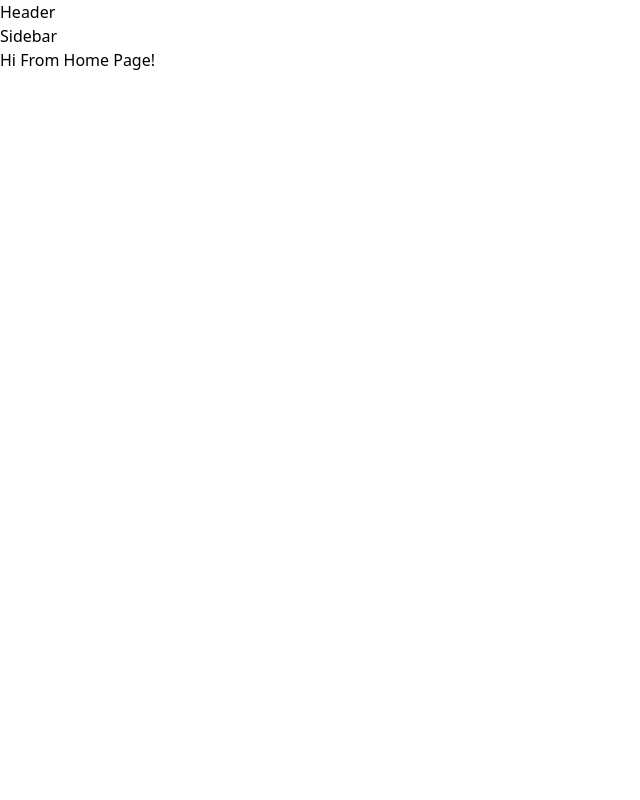
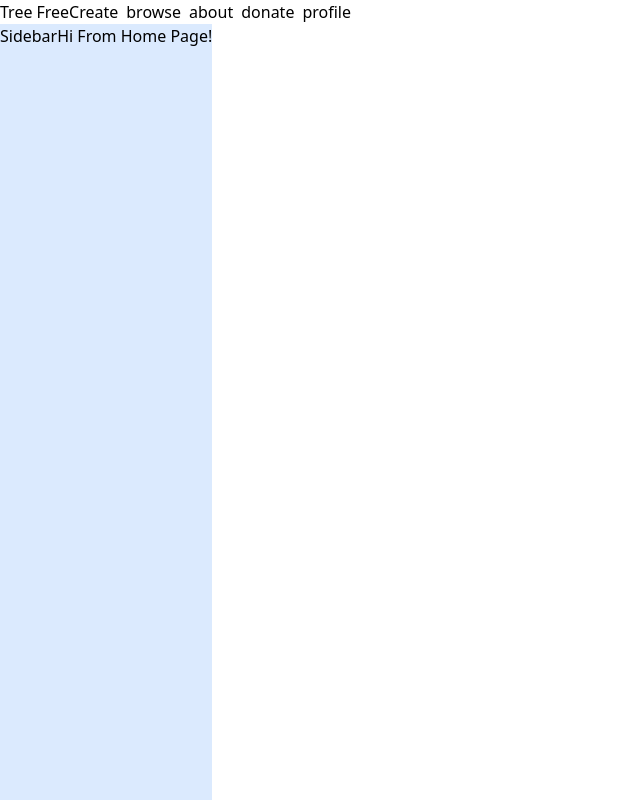
Before and after one commit to Matt-Eva/freecreate-nextjs, a Next.js app: page / in a window 1280 px wide. Shown: the whole page, without its empty margins (0-640 px from the left). Built offline with nearby package versions, Linux system fonts and the light colour scheme.

Commit message:
integrating tailwind into layout

```diff
--- a/src/app/_components/footer.tsx
+++ b/src/app/_components/footer.tsx
@@ -1,7 +1,13 @@
+import Link from "next/link";
+
 function Footer() {
   return (
-    <footer className="sm:hidden">
-      <nav>Footer</nav>
+    <footer className="fixed bottom-0 z-10 bg-red-100 w-full sm:hidden ">
+      <nav>
+        <Link href="/">🔍</Link>
+        <Link href="/read">📖</Link>
+        <Link href="/library">♥</Link>
+      </nav>
     </footer>
   );
 }
--- a/src/app/_components/header.tsx
+++ b/src/app/_components/header.tsx
@@ -1,7 +1,28 @@
+import Link from "next/link";
+
 export default function Header() {
   return (
-    <header>
-      <nav>Header</nav>
+    <header className="fixed top-0 h-6">
+      <nav className="flex">
+        <div className="mr-1">Tree</div>
+        <h1 className="mr-2">
+          <Link href="/" className="">
+            FreeCreate
+          </Link>
+        </h1>
+        <Link href="/" className="hidden sm:inline mr-2">
+          browse
+        </Link>
+        <Link href="/about" className="mr-2">
+          about
+        </Link>
+        <Link href="/donate" className="mr-2">
+          donate
+        </Link>
+        <Link href="/profile" className="hidden sm:block ml-auto mr-1">
+          profile
+        </Link>
+      </nav>
     </header>
   );
 }
--- a/src/app/_components/sidebar.tsx
+++ b/src/app/_components/sidebar.tsx
@@ -1,3 +1,5 @@
+import Link from "next/link";
+
 function Sidebar() {
   return (
     <aside className="hidden sm:block">
--- a/src/app/layout.tsx
+++ b/src/app/layout.tsx
@@ -19,11 +19,13 @@ export default function RootLayout({
   children: React.ReactNode;
 }>) {
   return (
-    <html lang="en">
-      <body>
+    <html lang="en" className="h-full">
+      <body className="h-full">
         <Header />
-        <Sidebar />
-        {children}
+        <main className="fixed h-full top-6 bg-blue-100 sm:flex sm:mb-0 ">
+          <Sidebar />
+          {children}
+        </main>
         <Footer />
       </body>
     </html>
```
